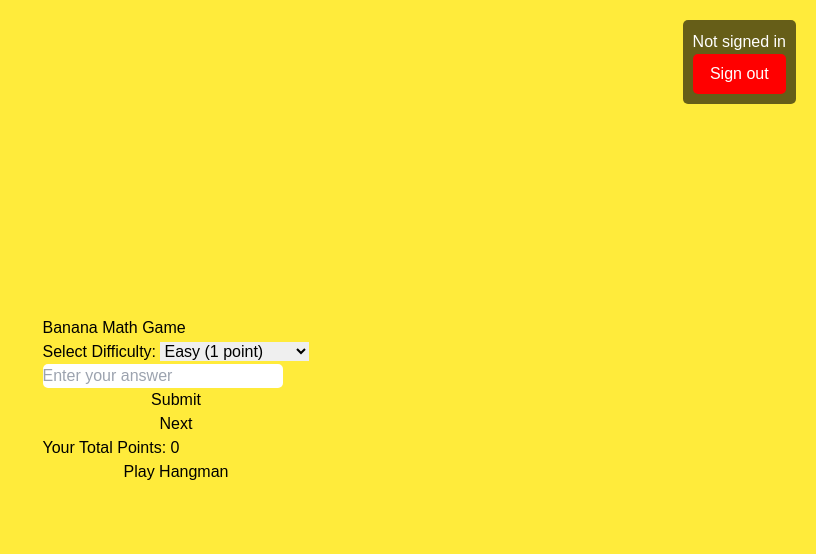
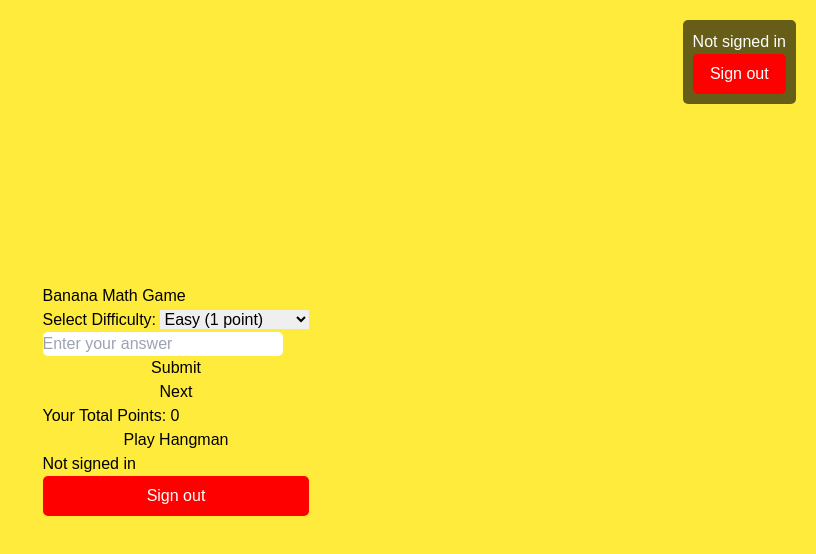
Before and after one commit to Abdul1013Faththah/hang-with-banana, a Next.js app: page /game in a window 1280 px wide. Shown: the top 554 px of the page, without its empty margins (464-1280 px from the left). Built offline with nearby package versions, Linux system fonts and the light colour scheme; no server answers.

Commit message:
Header done need to do minor fix

```diff
--- /dev/null
+++ b/components/Header.js
@@ -0,0 +1,43 @@
+import { signOut, useSession } from "next-auth/react";
+import { useRouter } from "next/router";
+import { useEffect, useState } from "react";
+
+export default function Header() {
+  const { data: session } = useSession();
+  const router = useRouter();
+  const [guest, setGuest] = useState(false);
+  const [guestId, setGuestId] = useState("");
+
+  useEffect(() => {
+    const storedGuest = sessionStorage.getItem("guest");
+    if (storedGuest) {
+      setGuest(true);
+      setGuestId(localStorage.getItem("guestId") || "Guest");
+    }
+  }, []);
+
+  const handleSignOut = async () => {
+    sessionStorage.clear();
+    localStorage.clear();
+    if (session) {
+      await signOut({ callbackUrl: "/" });
+    } else {
+      router.push("/");
+    }
+  };
+
+  return (
+    <header className="header">
+      <div className="header-content">
+        {guest ? (
+          <p>Signed in as Guest ({guestId})</p>
+        ) : session ? (
+          <p>Signed in as {session.user?.name || "Guest"}</p>
+        ) : (
+          <p>Not signed in</p>
+        )}
+        <button className="signout-btn" onClick={handleSignOut}>Sign out</button>
+      </div>
+    </header>
+  );
+}
--- a/pages/_app.js
+++ b/pages/_app.js
@@ -1,14 +1,18 @@
 import '@/styles/globals.css'
 import "../styles/hangman.css";
-
-import { SessionProvider } from "next-auth/react"
+import { SessionProvider } from "next-auth/react";
+import Header from "../components/Header";
 
 export default function App({
-  Component, pageProps: { session, ...pageProps }
+  Component, pageProps: {session, ...pageProps }
 }) {
   return (
-    <SessionProvider session={session}>
-      <Component {...pageProps}/>
-    </SessionProvider>
+    <div>
+      <SessionProvider session={session}>
+        <Component {...pageProps}/>
+        <Header />
+      </SessionProvider>
+    </div>
+
   )
 }
--- a/pages/levels.js
+++ b/pages/levels.js
@@ -22,10 +22,10 @@ export default function Levels() {
     if (session?.user) {
       fetch(`/api/getPoints?email=${session.user.email}`)
         .then((res) => res.json())
-        .then((data) => setPoints(data.points ?? 0)) // ✅ Ensure points is always a number
+        .then((data) => setPoints(data.points ?? 0))
         .catch((err) => {
           console.error("Error fetching points:", err);
-          setPoints(0); // ✅ Fallback to 0 in case of an error
+          setPoints(0);
         });
     }
   }, [session]);
```
